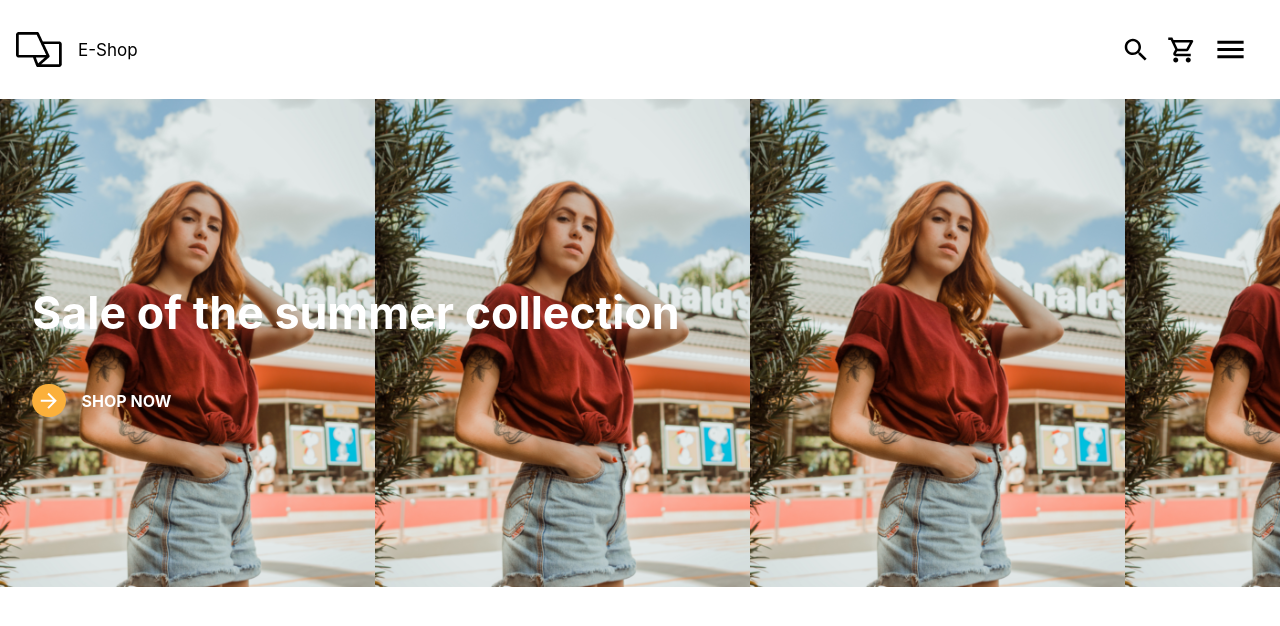
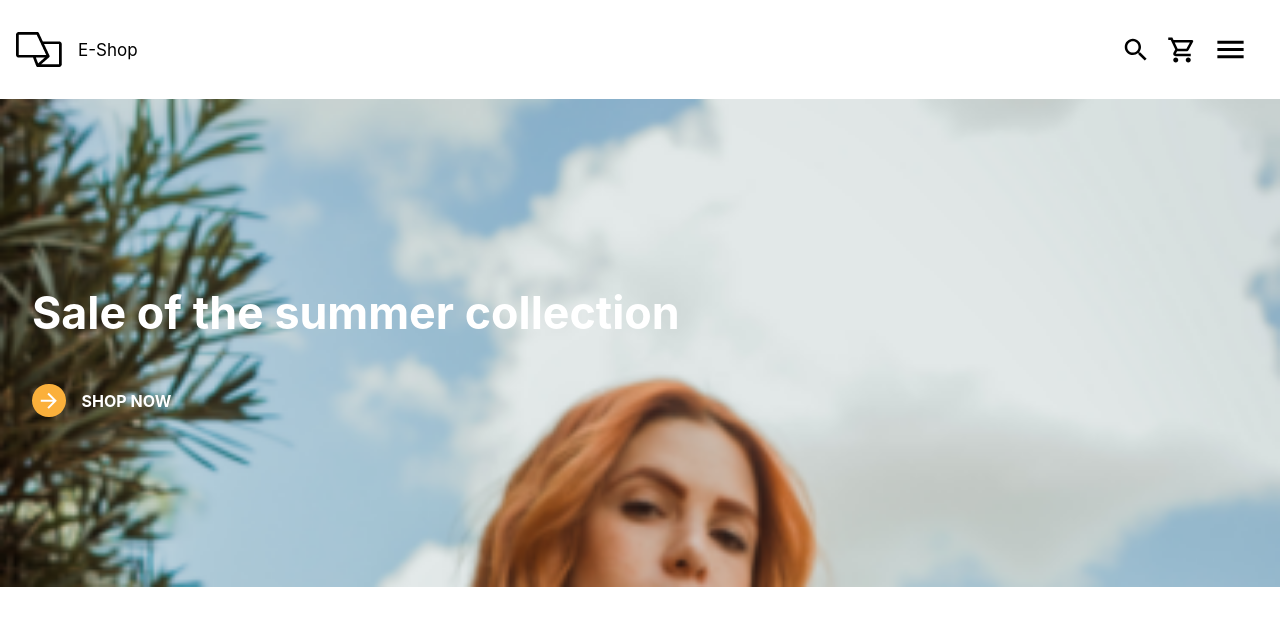
Before and after one commit to jremy813/eshop, a React (Create React App) app: page / in a window 1280 px wide. Shown: the top 626 px of the page. Built offline with nearby package versions, Linux system fonts and the light colour scheme.

Commit message:
fixed issue with hero image repeating

```diff
--- a/src/components/Hero.scss
+++ b/src/components/Hero.scss
@@ -1,6 +1,11 @@
 .hero {
   height: 61vh;
   width: 100%;
+  background-repeat: no-repeat;
+  -webkit-background-size: cover;
+  -moz-background-size: cover;
+  -o-background-size: cover;
+  background-size: cover;
   h1 {
     padding-top: 12rem;
     color: white;
```
